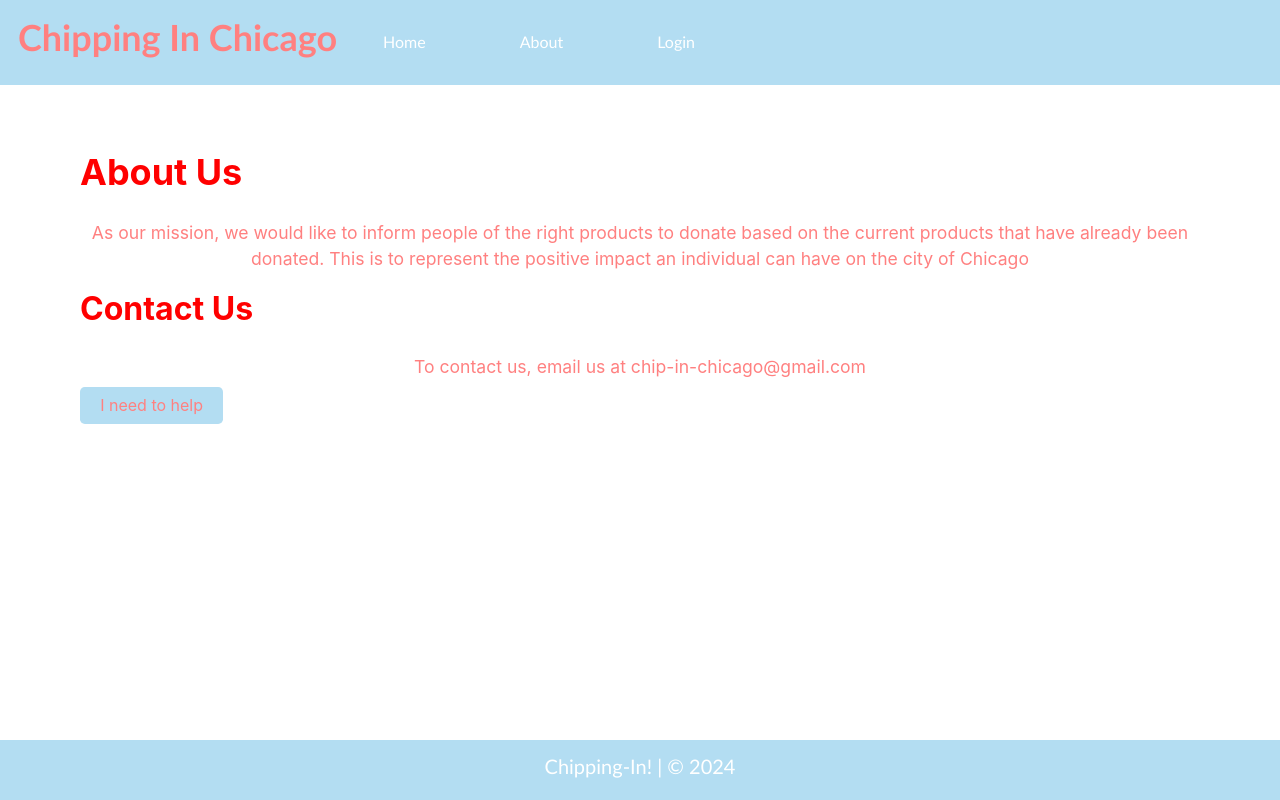
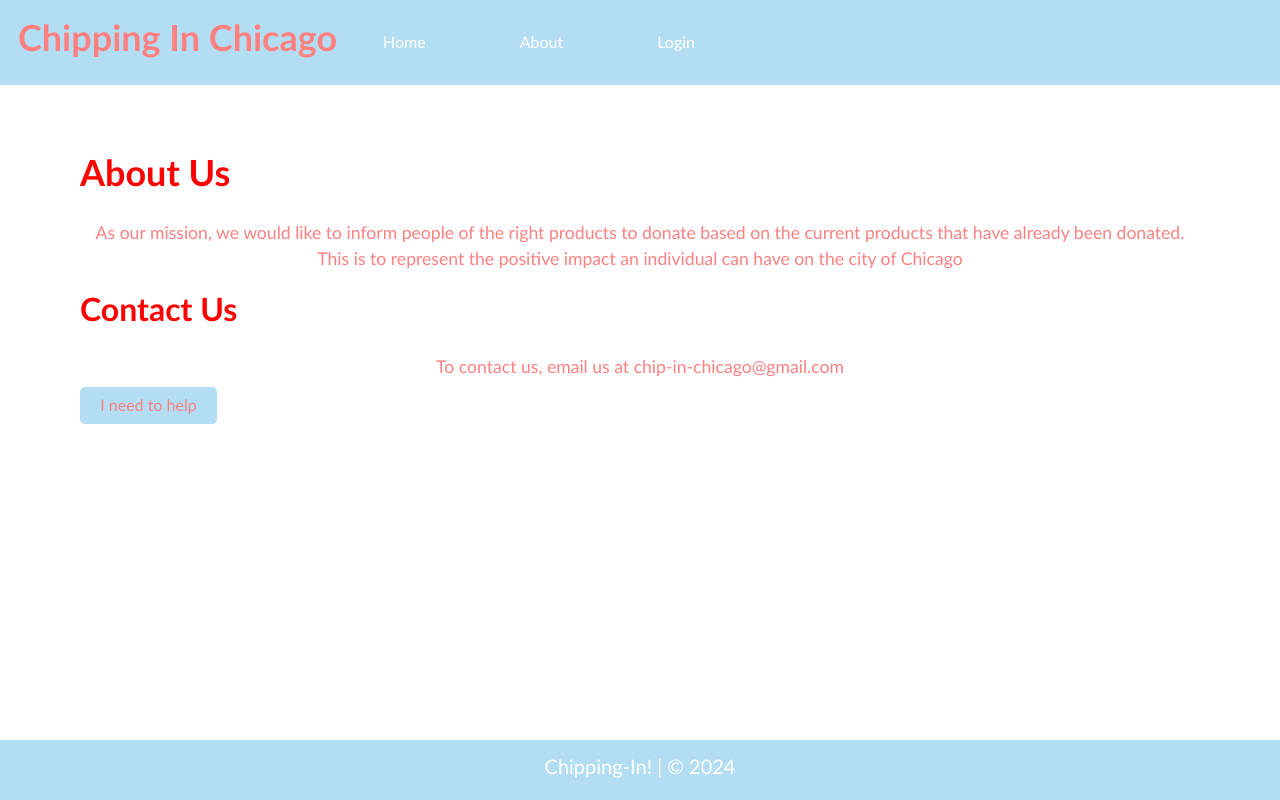
Before and after one commit to Chipping-In-Chicago/Chicago-Charity, a React (Vite) app in the folder client/: page /about in a window 1280 px wide. Built offline with nearby package versions, Linux system fonts and the light colour scheme.

Commit message:
I updated the fonts across the entire application

```diff
--- a/client/src/pages/css/About.scss
+++ b/client/src/pages/css/About.scss
@@ -1,6 +1,7 @@
 .about{
     padding: 80px;
     padding-top: 150px;
+    font-family:'Trebuchet MS', 'Lucida Sans Unicode', 'Lucida Grande', 'Lucida Sans', Arial, sans-serif
 }
 h1{
     color:#ff0000;
@@ -18,6 +19,7 @@ h2{
 }
 .btn{
     background-color: #b3ddf2 ;
+    font-family:'Trebuchet MS', 'Lucida Sans Unicode', 'Lucida Grande', 'Lucida Sans', Arial, sans-serif
 }
 .btn:hover{
     background-color: #ff8080;
--- a/client/src/pages/css/Home.scss
+++ b/client/src/pages/css/Home.scss
@@ -23,6 +23,7 @@ h3{
 .categories{
     text-align: center;
     padding: 100px 70px 70px 70px;
+    font-family:'Trebuchet MS', 'Lucida Sans Unicode', 'Lucida Grande', 'Lucida Sans', Arial, sans-serif
 }
 .categories div {
     height: 14em;
--- a/client/src/pages/css/Login.scss
+++ b/client/src/pages/css/Login.scss
@@ -5,6 +5,7 @@ form{
     padding-left: 35%;
     width: 100%;
     background-color: white;
+    font-family:'Trebuchet MS', 'Lucida Sans Unicode', 'Lucida Grande', 'Lucida Sans', Arial, sans-serif
 }
 button{
     margin-top: 10px;
--- a/client/src/pages/css/Signup.scss
+++ b/client/src/pages/css/Signup.scss
@@ -5,6 +5,7 @@ form{
     padding-left: 35%;
     width: 100%;
     background-color: white;
+    font-family:'Trebuchet MS', 'Lucida Sans Unicode', 'Lucida Grande', 'Lucida Sans', Arial, sans-serif
 }
 button{
     margin-top: 10px;
```
